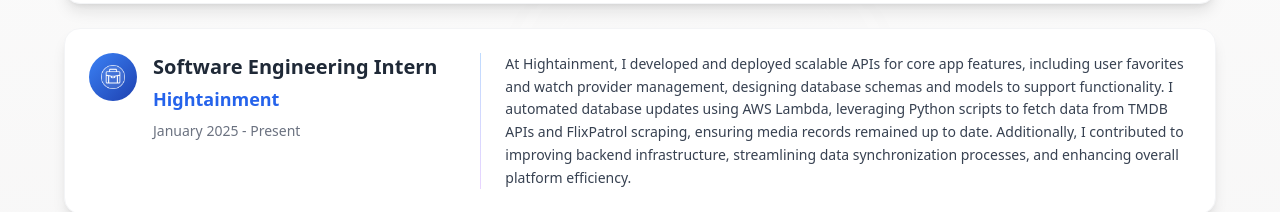
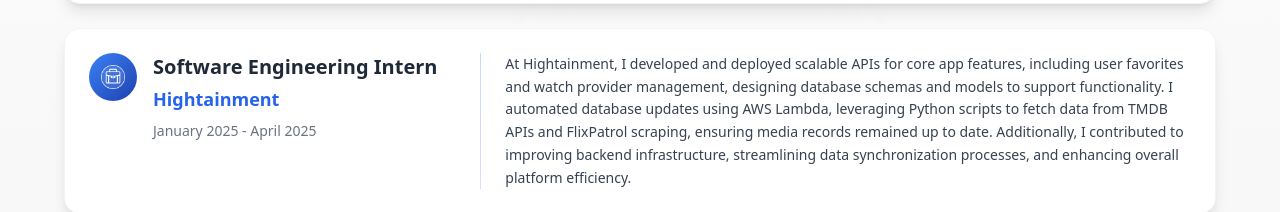
Before and after one commit to chris100904/personalwebsite, a React (Vite) app: page / in a window 1280 px wide. Shown: the part 1540-1752 px from the top of the page. Built offline with nearby package versions, Linux system fonts and the light colour scheme; a web font is replaced by a local one.

Commit message:
fix duration for hightainment

```diff
--- a/src/components/ResumeSection.jsx
+++ b/src/components/ResumeSection.jsx
@@ -18,7 +18,7 @@ const experiences = [
   {
     title: "Software Engineering Intern",
     company: "Hightainment",
-    duration: "January 2025 - Present",
+    duration: "January 2025 - April 2025",
     description:
       "At Hightainment, I developed and deployed scalable APIs for core app features, including user favorites and watch provider management, designing database schemas and models to support functionality. I automated database updates using AWS Lambda, leveraging Python scripts to fetch data from TMDB APIs and FlixPatrol scraping, ensuring media records remained up to date. Additionally, I contributed to improving backend infrastructure, streamlining data synchronization processes, and enhancing overall platform efficiency.",
   },
```
